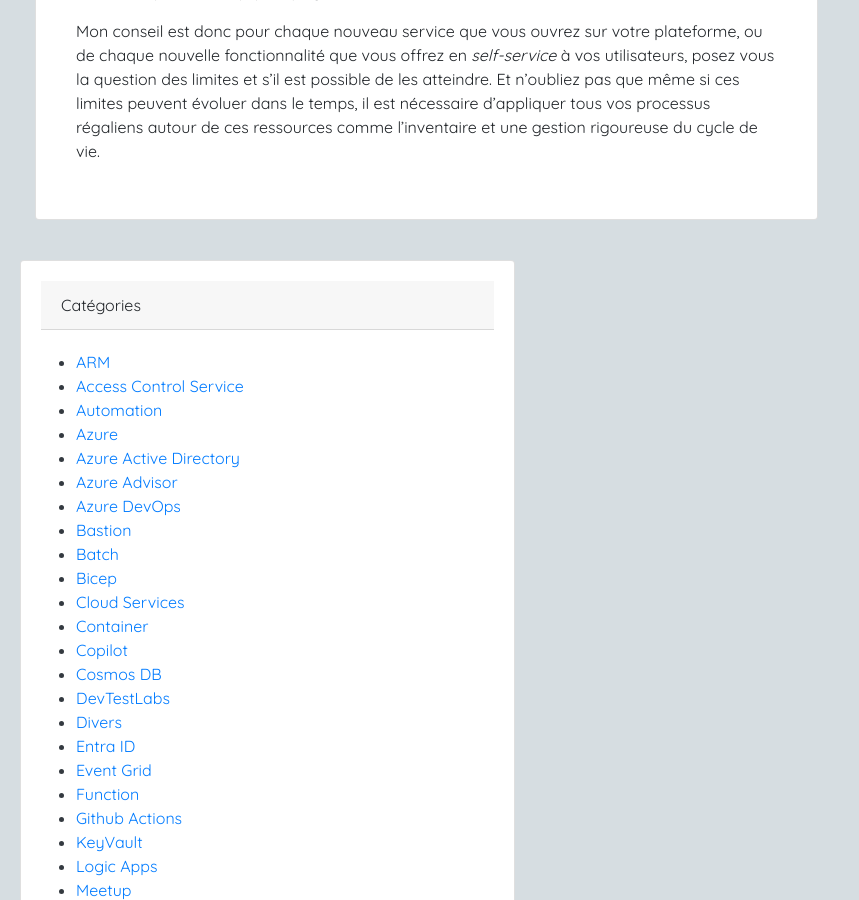
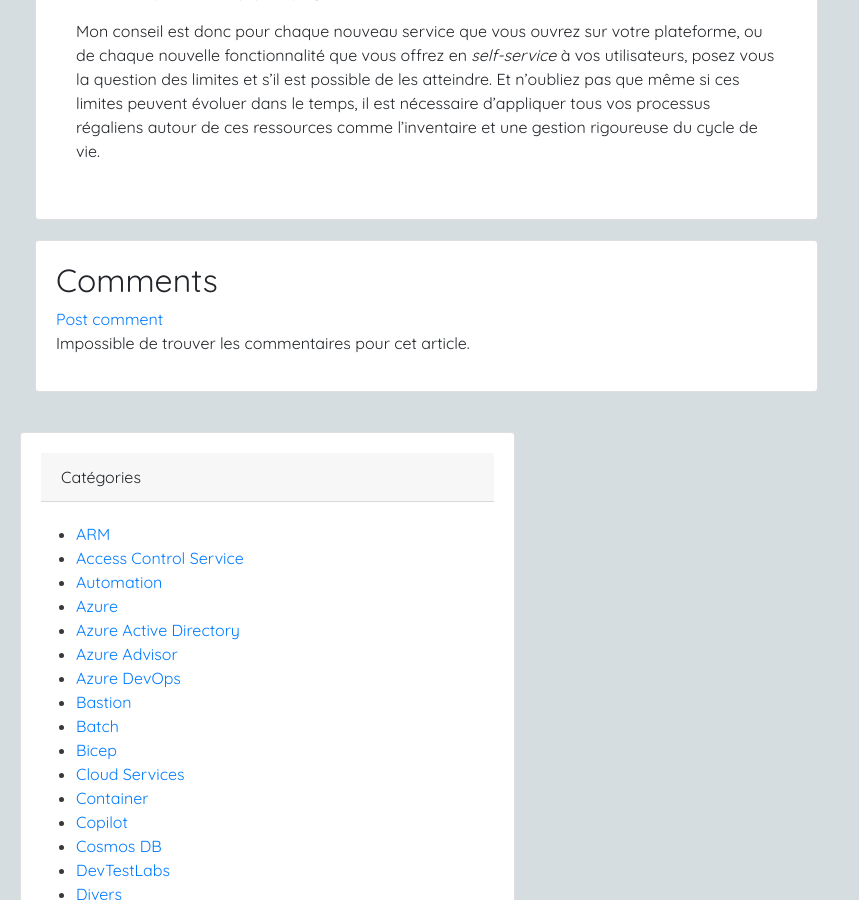
Before and after one commit to wilfriedwoivre/wilfriedwoivre.github.io, a Jekyll site: the page built from _posts/2025-09-07-azure-des-limitations-pas-si-loin.md, in a window 1280 px wide and 900 px high, scrolled down 1246 px. Shown: the whole window, without its empty margins (0-859 px from the left). Built offline with Jekyll 4.4.1, drawn with Linux system fonts in a browser that asks for light colours; nearby versions of some CDN libraries; part of the change alters nothing that is shown.

Commit message:
Add comment id

```diff
--- a/_posts/2025-09-07-azure-des-limitations-pas-si-loin.md
+++ b/_posts/2025-09-07-azure-des-limitations-pas-si-loin.md
@@ -3,7 +3,7 @@ layout: post
 title: Azure - Des limitations pas si loin
 date: 2025-09-07
 categories: [ "Azure" ]
-githubcommentIdtoreplace:
+comments_id: 209
 ---
 
 Le Cloud est infini, c'est ce que l'on entend souvent. Mais est-ce vraiment le cas ? En réalité, il existe des limitations dans le Cloud, et Azure ne fait pas exception. Ces limitations peuvent être liées à la capacité, à la performance, à la sécurité ou à d'autres aspects.
```
